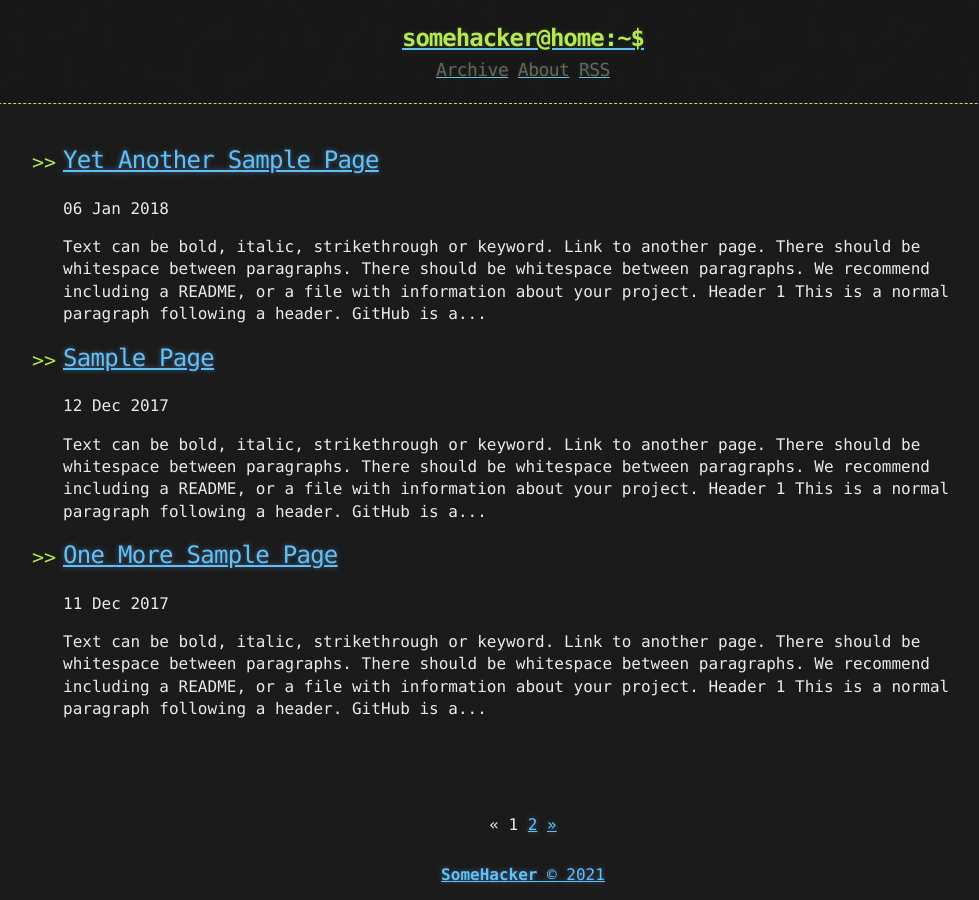
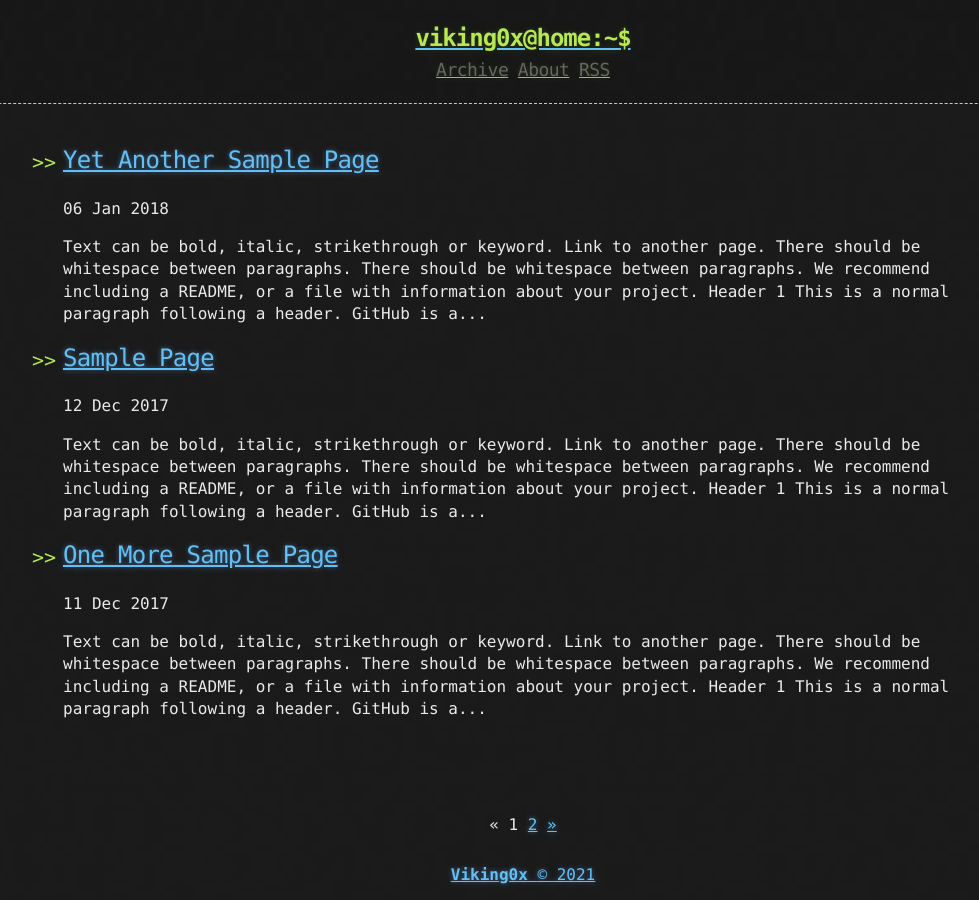
Before and after one commit to tocttou/hacker-blog, a Jekyll site: the page built from index.html, in a window 1280 px wide. Shown: the whole page, without its empty margins (117-1096 px from the left). Built offline with Jekyll 4.4.1, drawn with Linux system fonts in a browser that asks for light colours; the list of posts is cut into pages by our own code.

Commit message:
Update _config.yml

```diff
--- a/_config.yml
+++ b/_config.yml
@@ -1,5 +1,5 @@
 title: Viking0x-Blog
-description: "A Jekyll Blog Theme For Hackers"
+description: "InfoSec enthusiast | Cybercrime investigator | OSINT specialist | Hacking noob | Linux ParrotSec"
 author:
   name: "Viking0x"
   email: "viking0@tutanota.com"
@@ -28,5 +28,5 @@ plugins:
   - jekyll-sitemap
 
 # Custom variables
-owner : "SomeHacker"
-year : "2020"
+owner : "Viking0x"
+year : "2021"
```
